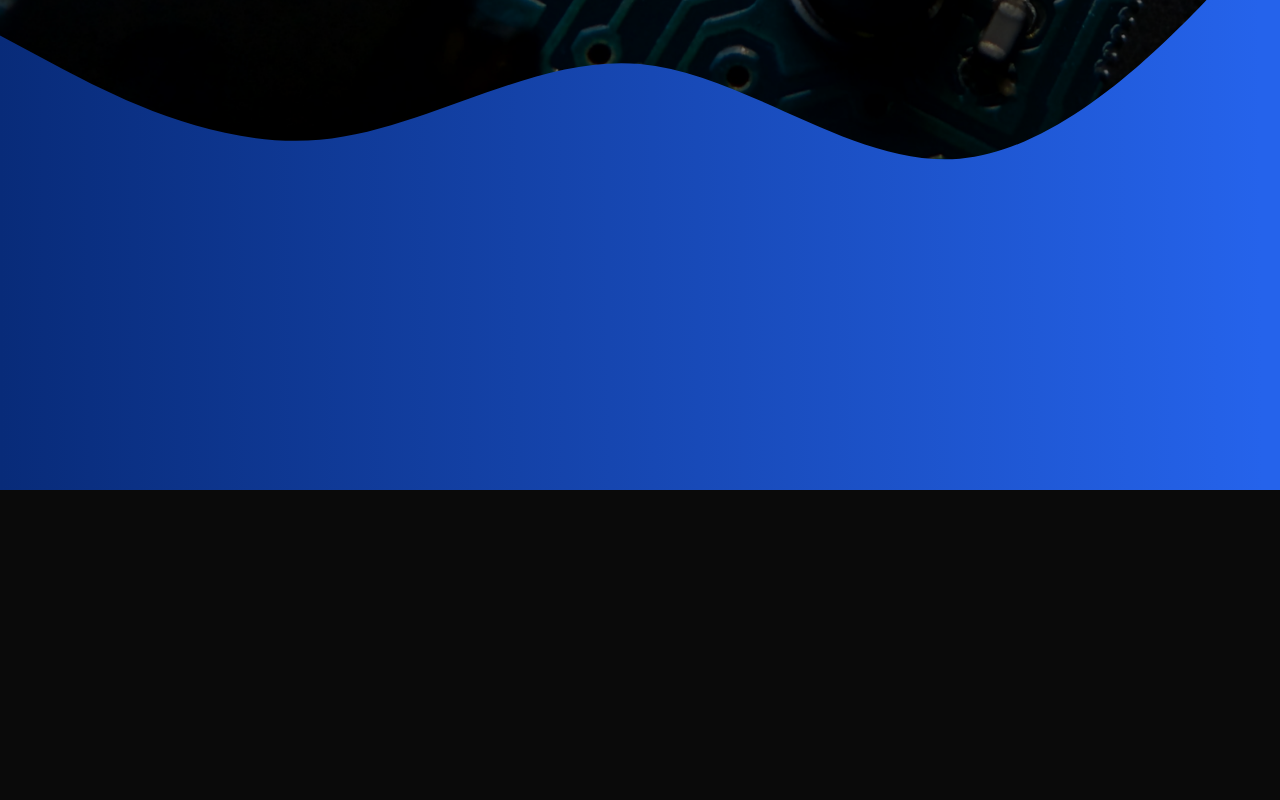
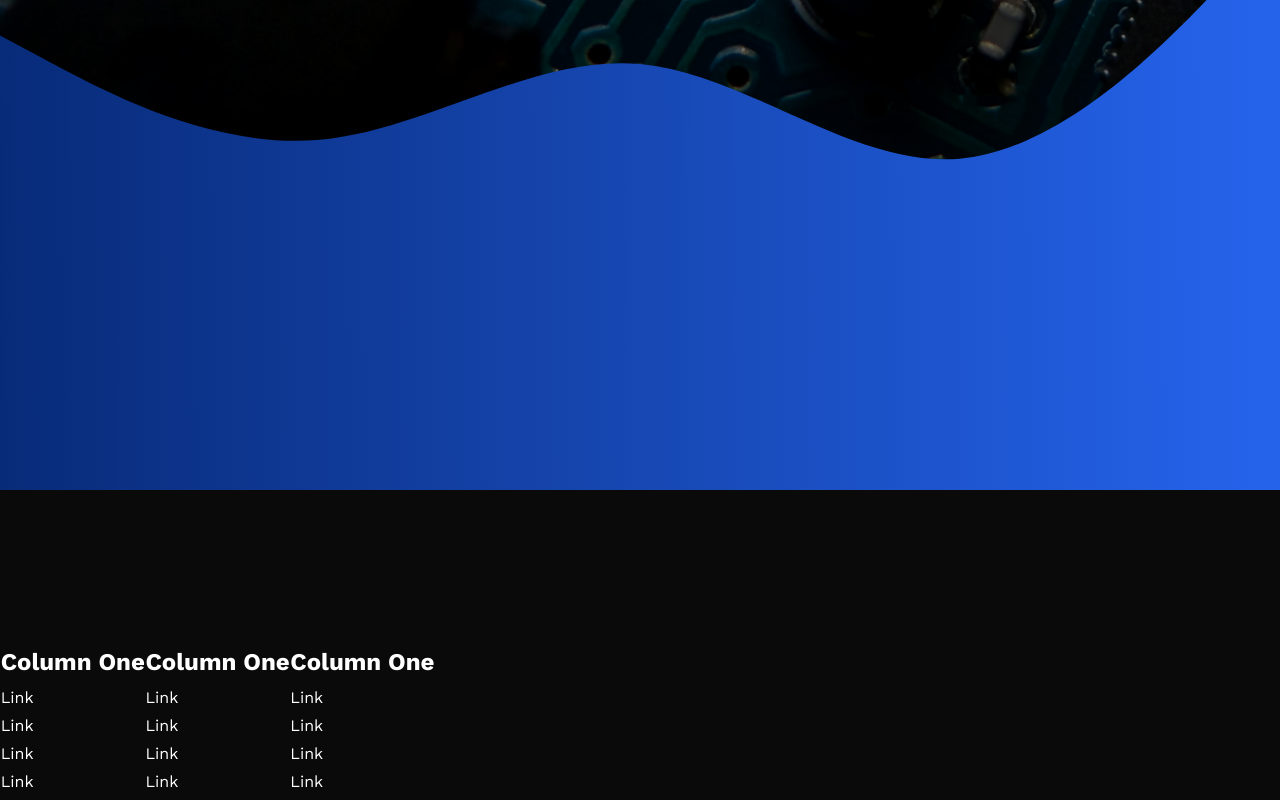
Before and after one commit to InnovativaLab/Pagina-web, a React (Vite) app in the folder PaginaWeb-React/: page / in a window 1280 px wide. Shown: the part 446-1246 px from the top of the page. Before the commit the page ends 936 px from the top, so only its background shows below. Built offline with nearby package versions, Linux system fonts and the light colour scheme.

Commit message:
Add footer content

```diff
--- a/PaginaWeb-React/src/App.tsx
+++ b/PaginaWeb-React/src/App.tsx
@@ -11,7 +11,9 @@ function App () {
     <div className='App'>
       <Header />
       <MainInicio />
-      <img className='FondoOlas' src={fondoOlas} alt="Olas celestes"/>
+      <div className='contenedorFondoOlas'>
+        <img className='FondoOlas' src={fondoOlas} alt="Olas celestes"/>
+      </div>
       <Footer />
     </div>
   )
--- a/PaginaWeb-React/src/components/Footer.tsx
+++ b/PaginaWeb-React/src/components/Footer.tsx
@@ -4,7 +4,35 @@ import "../styles/Footer.css"
 function Footer() {
   return (
     <footer>
-
+        <div className='footerLinksContainer'>
+            <div className='footerLinksColumn'>
+                <p className='footerLinksTitle'>Column One</p>
+                <ul className='footerLinksList'>
+                    <li><a href='#'>Link</a></li>
+                    <li><a href='#'>Link</a></li>
+                    <li><a href='#'>Link</a></li>
+                    <li><a href='#'>Link</a></li>
+                </ul>
+            </div>
+            <div className='footerLinksColumn'>
+                <p className='footerLinksTitle'>Column One</p>
+                <ul className='footerLinksList'>
+                    <li><a href='#'>Link</a></li>
+                    <li><a href='#'>Link</a></li>
+                    <li><a href='#'>Link</a></li>
+                    <li><a href='#'>Link</a></li>
+                </ul>
+            </div>
+            <div className='footerLinksColumn'>
+                <p className='footerLinksTitle'>Column One</p>
+                <ul className='footerLinksList'>
+                    <li><a href='#'>Link</a></li>
+                    <li><a href='#'>Link</a></li>
+                    <li><a href='#'>Link</a></li>
+                    <li><a href='#'>Link</a></li>
+                </ul>
+            </div>
+        </div>
     </footer>
   )
 }
--- a/PaginaWeb-React/src/styles/Footer.css
+++ b/PaginaWeb-React/src/styles/Footer.css
@@ -0,0 +1,30 @@
+footer{
+    z-index:1;
+    color: var(--Blanco);
+    font-family: 'Work Sans';
+    line-height: 125%;
+}
+.footerLinksContainer{
+    width: 34vw;;
+    display: flex;
+    justify-content: space-evenly;
+}
+.footerLinksColumn{
+
+}
+.footerLinksTitle{
+    font-size: 24px;
+    font-weight: 700;
+    padding: 10px 0px 16px 0;
+}
+.footerLinksList{
+
+}
+.footerLinksList li{
+    list-style:none;
+    padding-bottom: 8px;
+}
+.footerLinksList a{
+    text-decoration: none;
+    color: var(--Blanco);
+}
```
